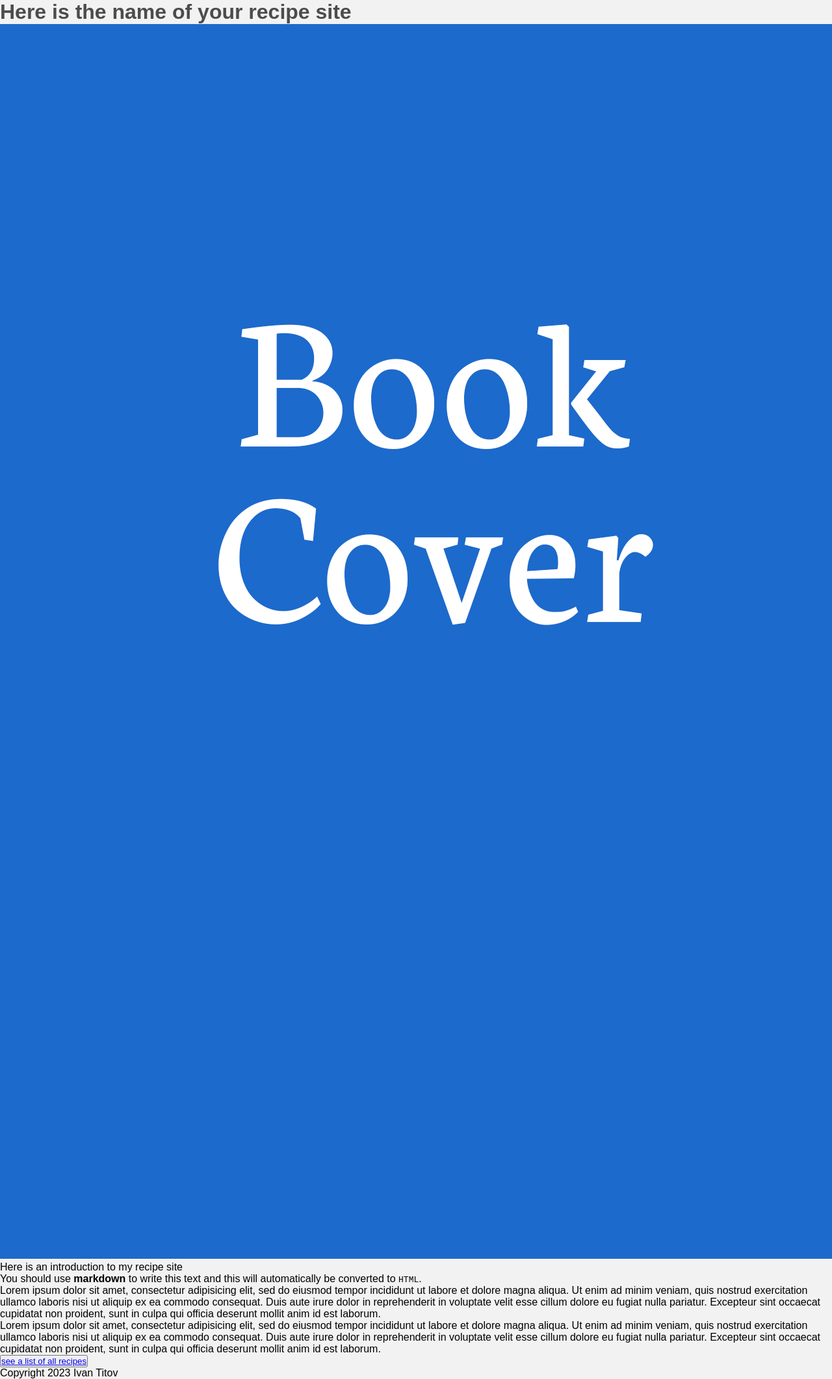
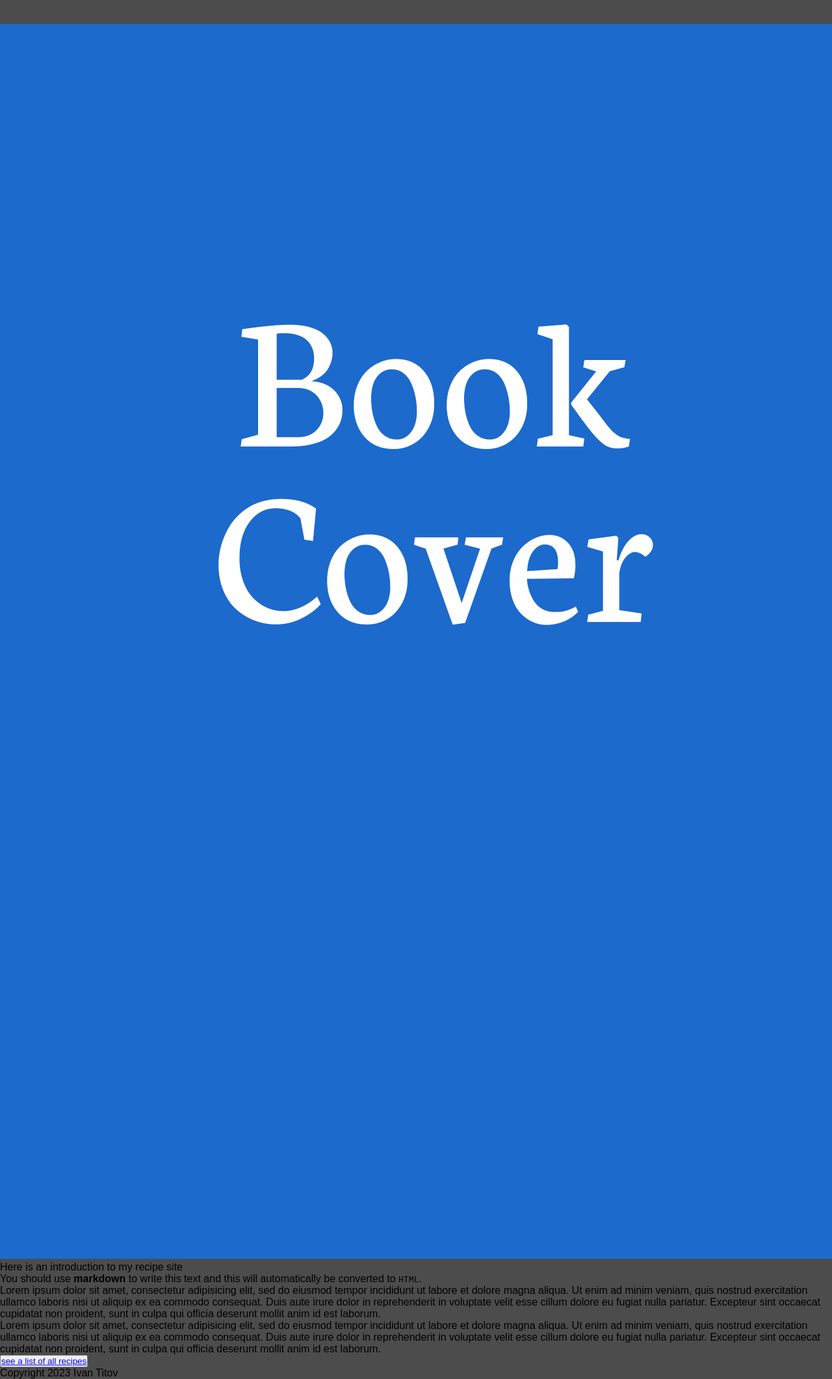
Before and after one commit to IvanTitov9/HealthyItaly, a Jekyll site: the page built from home/index.md, in a window 1280 px wide. Shown: the whole page at 65% size. Built offline with Jekyll 4.4.1, drawn with Linux system fonts in a browser that asks for light colours.

Commit message:
Update recipes.css

```diff
--- a/styles/recipes.css
+++ b/styles/recipes.css
@@ -1,7 +1,7 @@
 /*! CSS bare bones for recipes site */
 body {
   font-family: Arial, sans-serif;
-  background-color: #f2f2f2;
+  background-color: #4c4c4c;
 }
 h1,h2,h3 {
 color: #4c4c4c;
```
